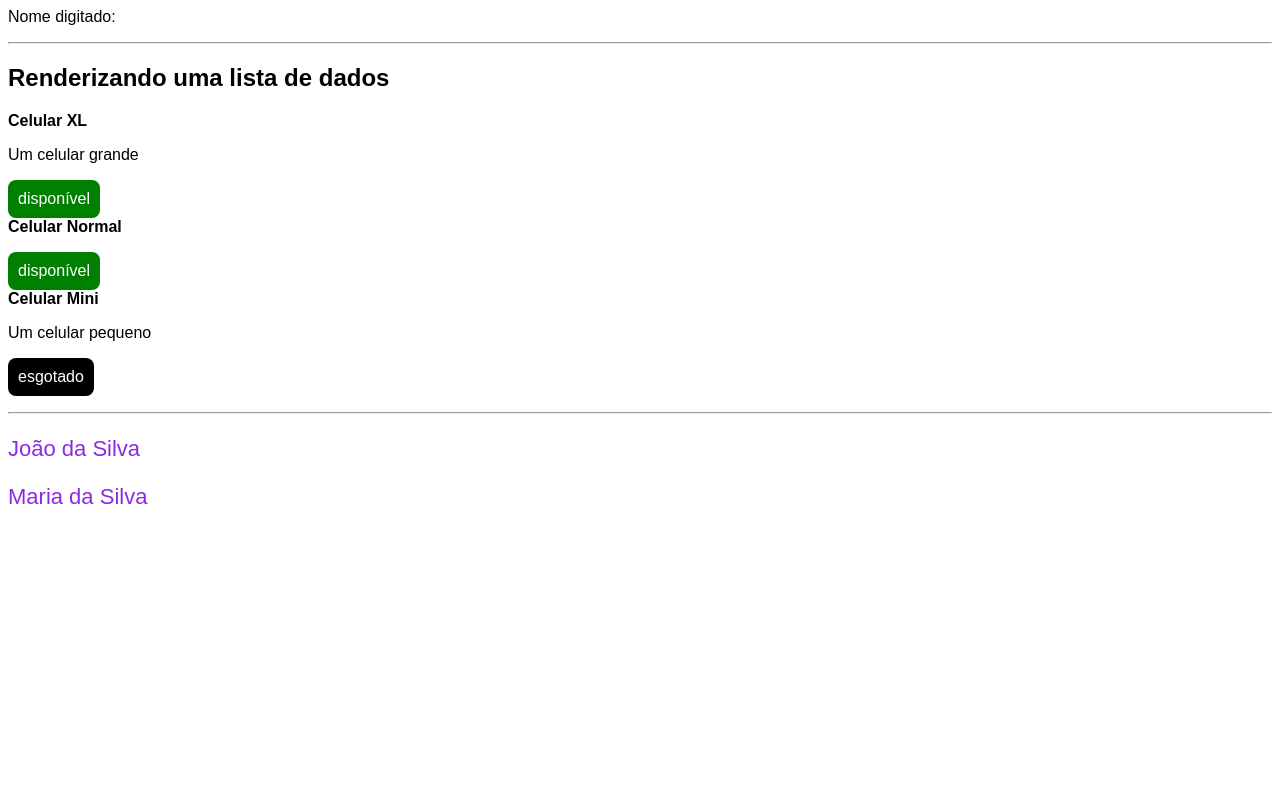
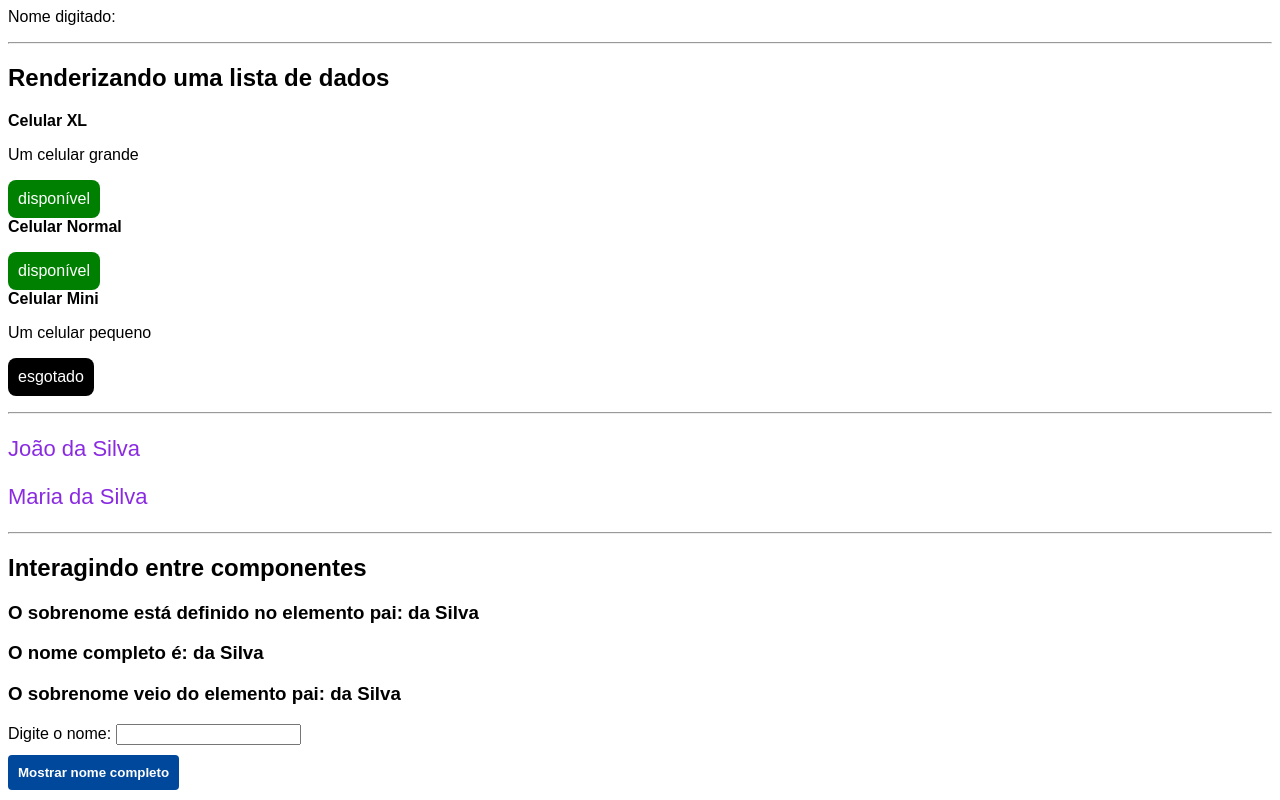
Before and after one commit to mararbia/Learning-Angular, an Angular app in the folder fundamentos-angular/: page / in a window 1280 px wide. Shown: the part 701-1501 px from the top of the page. Before the commit the page ends 1233 px from the top, so only its background shows below. Built offline with nearby package versions, Linux system fonts and the light colour scheme.

Commit message:
Interaction between components

```diff
--- a/fundamentos-angular/src/app/app.component.html
+++ b/fundamentos-angular/src/app/app.component.html
@@ -10,3 +10,5 @@
 <hr>
 <app-custom-component name="João" surname="da Silva"></app-custom-component>
 <app-custom-component name="Maria" surname="da Silva"></app-custom-component>
+<hr>
+<app-parent-component></app-parent-component>
--- a/fundamentos-angular/src/app/app.module.ts
+++ b/fundamentos-angular/src/app/app.module.ts
@@ -11,6 +11,8 @@ import { TwoWayDataBindingComponent } from './two-way-data-binding/two-way-data-
 import { FormsModule } from '@angular/forms';
 import { RenderingListsComponent } from './rendering-lists/rendering-lists.component';
 import { CustomComponentComponent } from './custom-component/custom-component.component';
+import { ParentComponentComponent } from './parent-component/parent-component.component';
+import { ChildComponentComponent } from './child-component/child-component.component';
 
 @NgModule({
   declarations: [
@@ -21,7 +23,9 @@ import { CustomComponentComponent } from './custom-component/custom-component.co
     PipeCustomizedComponent,
     TwoWayDataBindingComponent,
     RenderingListsComponent,
-    CustomComponentComponent
+    CustomComponentComponent,
+    ParentComponentComponent,
+    ChildComponentComponent
   ],
   imports: [
     BrowserModule,
--- /dev/null
+++ b/fundamentos-angular/src/app/child-component/child-component.component.html
@@ -0,0 +1,4 @@
+<h3>O sobrenome veio do elemento pai: {{ surname }}</h3>
+<label for="name">Digite o nome: </label>
+<input type="text" id="name" [(ngModel)] = "name">
+<button type="button" (click)="showName.emit(name + ' ' + surname)">Mostrar nome completo</button>
--- /dev/null
+++ b/fundamentos-angular/src/app/child-component/child-component.component.ts
@@ -0,0 +1,13 @@
+import { Component, EventEmitter, Input, Output } from '@angular/core';
+
+@Component({
+  selector: 'app-child-component',
+  templateUrl: './child-component.component.html',
+  styleUrls: ['./child-component.component.css']
+})
+export class ChildComponentComponent {
+  @Input() surname = "";
+  @Output() showName = new EventEmitter();
+
+  name = "";
+}
--- /dev/null
+++ b/fundamentos-angular/src/app/parent-component/parent-component.component.html
@@ -0,0 +1,4 @@
+<h2>Interagindo entre componentes</h2>
+<h3>O sobrenome está definido no elemento pai: {{ surname }}</h3>
+<h3>O nome completo é: {{ child.name }} {{ surname }}</h3>
+<app-child-component [surname]="surname" (showName)="showFullName($event)" #child></app-child-component>
--- /dev/null
+++ b/fundamentos-angular/src/app/parent-component/parent-component.component.ts
@@ -0,0 +1,14 @@
+import { Component } from '@angular/core';
+
+@Component({
+  selector: 'app-parent-component',
+  templateUrl: './parent-component.component.html',
+  styleUrls: ['./parent-component.component.css']
+})
+export class ParentComponentComponent {
+  surname = "da Silva"
+
+  showFullName(fullName: any){
+    alert(`O nome completo é: ${fullName}`);
+  }
+}
```
Also changed, not shown: fundamentos-angular/src/app/child-component/child-component.component.css (added), fundamentos-angular/src/app/parent-component/parent-component.component.css (added), 2 other files (tests, documents, lock files or other folders).
